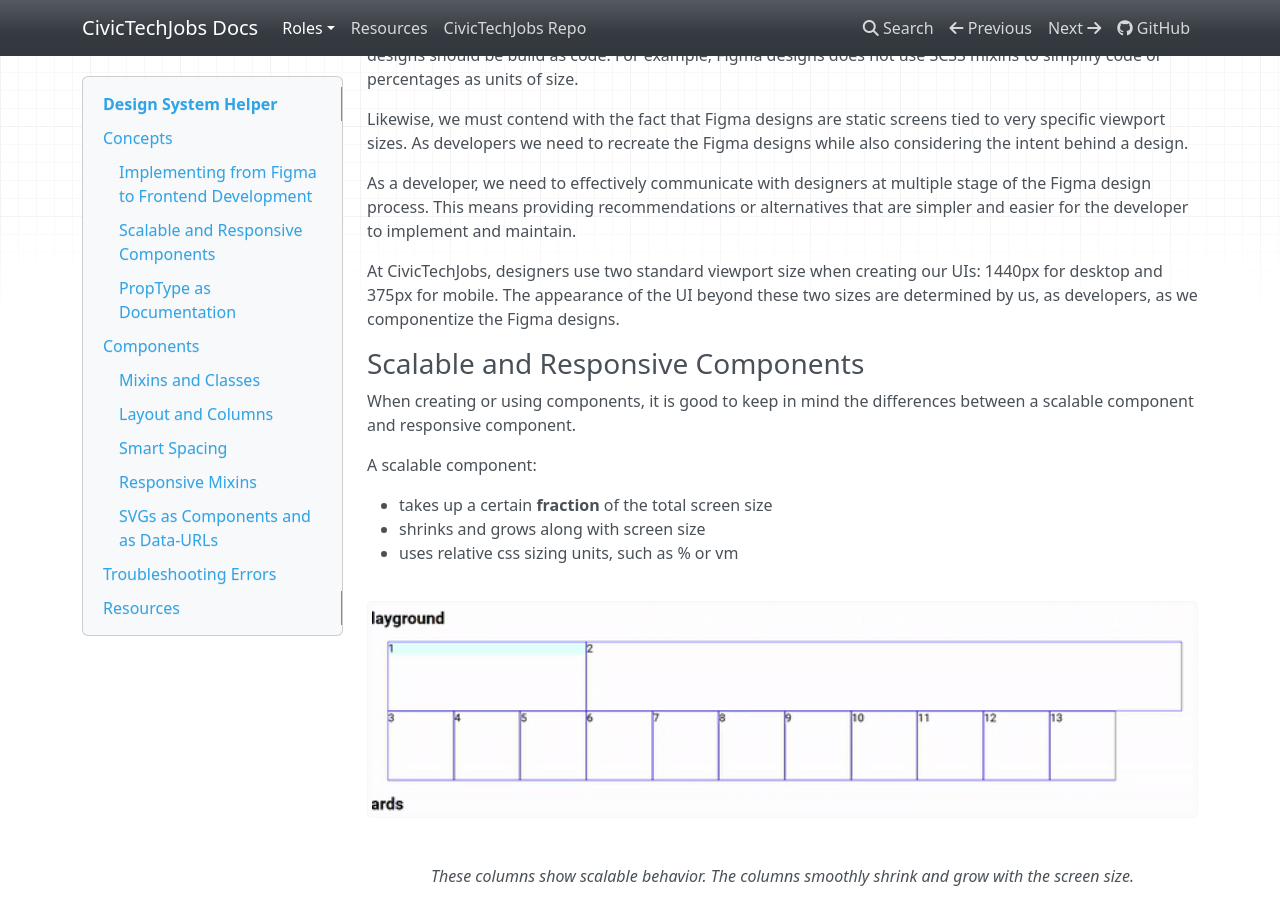
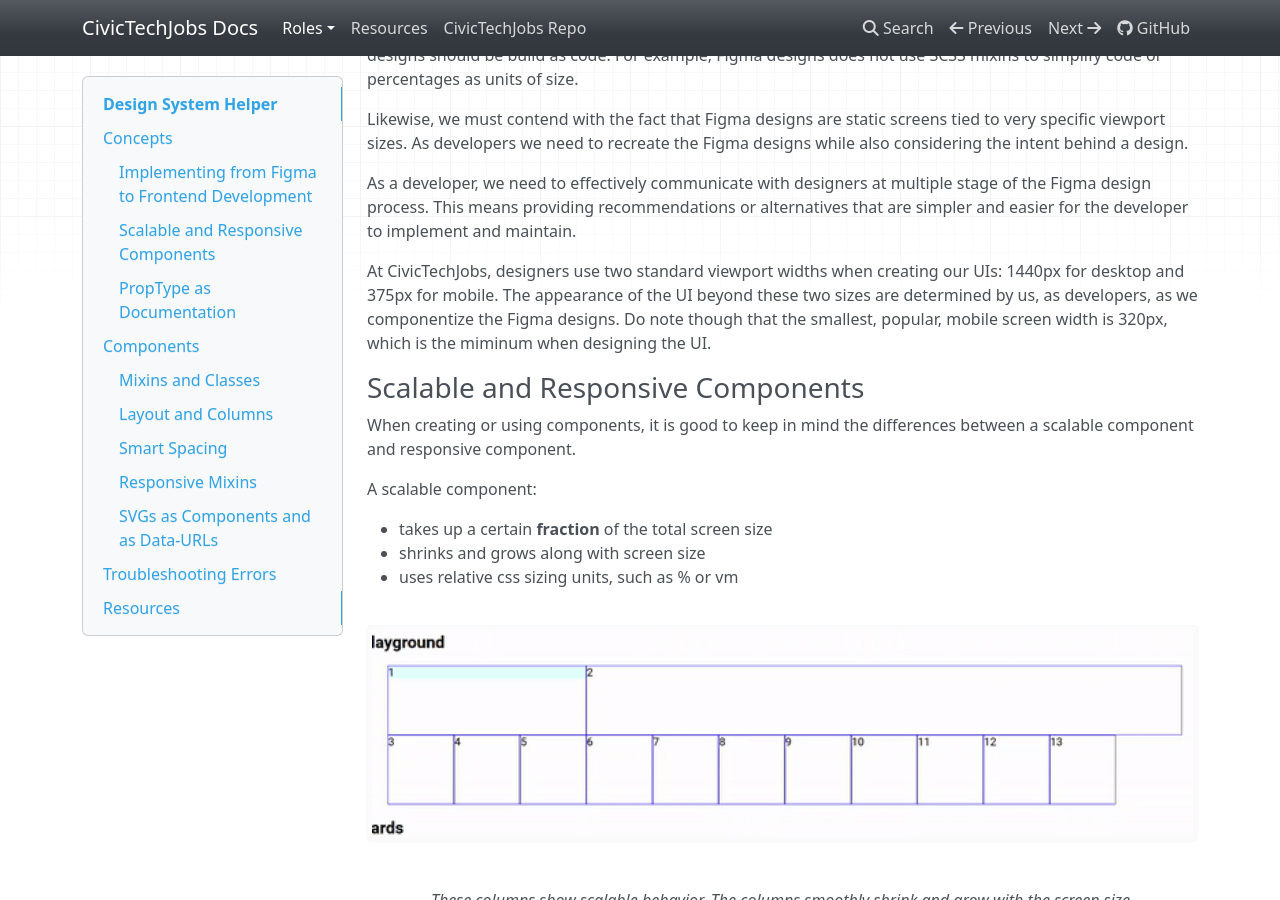
Before and after one commit to Aveline-art/CivicTechJobs-Documentation-Test, an MkDocs documentation site: the page built from docs/developer/design-system.md, in a window 1280 px wide and 900 px high, scrolled down 531 px. Built offline with MkDocs 1.6.1, drawn with Linux system fonts in a browser that asks for light colours; nearby versions of some CDN libraries; some of the changed text lies outside the part shown.

Commit message:
added note on smallest mobile size

````diff
--- a/docs/developer/design-system.md
+++ b/docs/developer/design-system.md
@@ -20,7 +20,7 @@ Likewise, we must contend with the fact that Figma designs are static screens ti
 
 As a developer, we need to effectively communicate with designers at multiple stage of the Figma design process. This means providing recommendations or alternatives that are simpler and easier for the developer to implement and maintain.
 
-At CivicTechJobs, designers use two standard viewport size when creating our UIs: 1440px for desktop and 375px for mobile. The appearance of the UI beyond these two sizes are determined by us, as developers, as we componentize the Figma designs.
+At CivicTechJobs, designers use two standard viewport widths when creating our UIs: 1440px for desktop and 375px for mobile. The appearance of the UI beyond these two sizes are determined by us, as developers, as we componentize the Figma designs. Do note though that the smallest, popular, mobile screen width is 320px, which is the miminum when designing the UI.
 
 ### Scalable and Responsive Components
 
@@ -34,7 +34,7 @@ A scalable component:
 
 <img src="../../assets/scalable.gif" width="100%" />
 
-*<p style="text-align: center;">These columns show scalable behavior. The columns smoothly shrink and grow with the screen size.</p>*
+_<p style="text-align: center;">These columns show scalable behavior. The columns smoothly shrink and grow with the screen size.</p>_
 
 A responsive component:
 
@@ -44,13 +44,13 @@ A responsive component:
 
 <img src="../../assets/responsive.gif" width="100%" />
 
-*<p style="text-align: center;">These buttons show responsive behavior. The buttons do not change until the screen reaches a certain breakpoint.</p>*
+_<p style="text-align: center;">These buttons show responsive behavior. The buttons do not change until the screen reaches a certain breakpoint.</p>_
 
 Scalability and responsiveness are not mutually exclusive. A webpage can contain both scalable and responsive components. As a matter of fact, a single component can be both responsive and scalable.
 
 <img src="../../assets/scale-and-response.gif" width="100%" />
 
-*<p style="text-align: center;">This card shows both scalable and responsive behavior. The width smoothly change with the screen size, but drastically changes at our max small tablet breakpoint.</p>*
+_<p style="text-align: center;">This card shows both scalable and responsive behavior. The width smoothly change with the screen size, but drastically changes at our max small tablet breakpoint.</p>_
 
 Only by combining both scalability and responsiveness in our design, can we create a high-quality website. When translating from Figma to code, most of the time, the work is in deciding what part of the Figma design should scale, and what part should be responsive. As a rule of thumb, when designing the transition from the desktop to mobile Figma, scale down empty space and margins, and responsively shrink buttons and text.
 
@@ -78,7 +78,8 @@ Button.propTypes = {
   ]),
 };
 ```
-*<p style="text-align: center;">For this <Button\> component, PropTypes provide clues on the component's props. From these hints, a developer can guess that a small, long button would be declared as <Button size="sm" length="long"\> </p>*
+
+_<p style="text-align: center;">For this <Button\> component, PropTypes provide clues on the component's props. From these hints, a developer can guess that a small, long button would be declared as <Button size="sm" length="long"\> </p>_
 
 Because comprehensive documentation is difficult for a small team to maintain, we rely on PropTypes and cleanly written code to provide clues on how to use each component. We recommend new developers take time to play with the components in [`components/`](https://github.com/hackforla/CivicTechJobs/tree/main/frontend/src/components) to fully understand how to utilize them.
 
@@ -95,7 +96,6 @@ Because of these benefits, we use a component-first approach to developing web p
 
 As a note, the DS is put together based on industry trends and practices. If you have ever explored Bootstrap, MUI, or Atlassian Design System, you will see many similarities between their components and ours.
 
-
 ### Mixins and Classes
 
 > "Use classes in HTML but mixins in SCSS."
@@ -111,7 +111,8 @@ Most of our styles have a class and mixin equivalent. The class, for the most pa
   @include hidden;
 }
 ```
-*<p style="text-align: center;">Above is the hidden mixin definition. Below is the hidden mixin declaration as part of the .hidden class.</p>*
+
+_<p style="text-align: center;">Above is the hidden mixin definition. Below is the hidden mixin declaration as part of the .hidden class.</p>_
 
 These are both provided to suit different use cases. For example, the class version is best suited for declaring inside of React components or HTML elements as part of the `addClass` prop or `className` attribute. On the other hand, the mixin version is best used when adding it to your own custom style, such as with media queries.
 
@@ -126,14 +127,14 @@ These are both provided to suit different use cases. For example, the class vers
   }
 }
 ```
-*<p style="text-align: center;">Please use the mixin version when you want your own custom style to inherit from an existing style!</p>*
 
+_<p style="text-align: center;">Please use the mixin version when you want your own custom style to inherit from an existing style!</p>_
 
 ### Layout and Columns
 
 > "Using layout and column utilities automatically adds scalability to your pages."
 
-As with most design systems, we use a standard 12-column system to subdivide our layouts. Each column, without spacing, is worth *8.33% of its container's width\**. This means that columns are, by default, scalable.
+As with most design systems, we use a standard 12-column system to subdivide our layouts. Each column, without spacing, is worth \*8.33% of its container's width\*\*. This means that columns are, by default, scalable.
 
 To use of our column classes, first declare a parent container with the `.flex-container` class. Then use `col-*` classes in each children, replacing the `*` with the number for the column size.
 
@@ -144,7 +145,7 @@ To use of our column classes, first declare a parent container with the `.flex-c
      sandbox="allow-forms allow-modals allow-popups allow-presentation allow-same-origin allow-scripts"
    ></iframe>
 
-*<p style="text-align: center;">We need to use a parent `.flex-container` with `col-*` classes to subdivide the UI.</p>*
+_<p style="text-align: center;">We need to use a parent `.flex-container` with `col-_` classes to subdivide the UI.</p>\*
 
 Our 12-column system can be used in conjunction with `.row` and nested `.col-*` to further subdivide the UI, and create more complex layouts.
 
@@ -155,9 +156,9 @@ Our 12-column system can be used in conjunction with `.row` and nested `.col-*`
      sandbox="allow-forms allow-modals allow-popups allow-presentation allow-same-origin allow-scripts"
    ></iframe>
 
-*<p style="text-align: center;">With `.flex-container`, `.row`, and `.col-*`, we can create complex layouts that fit our purposes.</p>*
+_<p style="text-align: center;">With `.flex-container`, `.row`, and `.col-_`, we can create complex layouts that fit our purposes.</p>\*
 
-> ###### *\*Note: Although Figma uses 12 columns to subdivide the entire screen, our column classes subdivides the **container**. This means that we can divide the whole screen into columns, and then divide each column even further to achieve our desired ratios.*
+> ###### _\*Note: Although Figma uses 12 columns to subdivide the entire screen, our column classes subdivides the **container**. This means that we can divide the whole screen into columns, and then divide each column even further to achieve our desired ratios._
 
 ### Smart Spacing
 
@@ -167,28 +168,28 @@ The spacing utilities are classified by attributes and size.
 
 **Table of Spacing Attributes**
 
-| Spacing attribute (margins) | Meaning | \| | Spacing attribute (padding) | Meaning |
-| :-----------: | :----------- | :-----------: | :-----------: |  :----------- |
-| m | all margins | **\|** | p | all paddings |
-| mt | margin-top | **\|** | pt | padding-top |
-| mr | margin-right | **\|** | pr | padding-right |
-| mb | margin-bottom | **\|** | pb | padding-bottom |
-| ml | margin-left | **\|** | pl | padding-left |
-| mx | margin-left and -right | **\|** | px | padding-left and -right |
-| my | margin-top and -bottom | **\|** | py | padding-top and -bottom |
+| Spacing attribute (margins) | Meaning                |   \|   | Spacing attribute (padding) | Meaning                 |
+| :-------------------------: | :--------------------- | :----: | :-------------------------: | :---------------------- |
+|              m              | all margins            | **\|** |              p              | all paddings            |
+|             mt              | margin-top             | **\|** |             pt              | padding-top             |
+|             mr              | margin-right           | **\|** |             pr              | padding-right           |
+|             mb              | margin-bottom          | **\|** |             pb              | padding-bottom          |
+|             ml              | margin-left            | **\|** |             pl              | padding-left            |
+|             mx              | margin-left and -right | **\|** |             px              | padding-left and -right |
+|             my              | margin-top and -bottom | **\|** |             py              | padding-top and -bottom |
 
 **Table of Spacing Sizes**
 
 | Spacing size | Actual size (px) |
-| ----------- | ----------- |
-| 0 | 0px |
-| 1 | 8px |
-| 2 | 16px |
-| 3 | 24px |
-| 4 | 32px |
-| 5 | 40px |
+| ------------ | ---------------- |
+| 0            | 0px              |
+| 1            | 8px              |
+| 2            | 16px             |
+| 3            | 24px             |
+| 4            | 32px             |
+| 5            | 40px             |
 
-*<p style="text-align: center;">Tables showing the different way we classifies our spacing utilities. As an example, `.px-4` sets the left and right padding as 32px.</p>*
+_<p style="text-align: center;">Tables showing the different way we classifies our spacing utilities. As an example, `.px-4` sets the left and right padding as 32px.</p>_
 
 Because our DS is based on a 12-column system, spacing utilities are made such that adding them on would not alter the 12-column system. For that reason, it is optimal to use the spacing utilities whenever possible over setting custom margins or padding.
 
@@ -199,7 +200,7 @@ Because our DS is based on a 12-column system, spacing utilities are made such t
      sandbox="allow-forms allow-modals allow-popups allow-presentation allow-same-origin allow-scripts"
    ></iframe>
 
-*<p style="text-align: center;">Add margins responsibly. Try to use the spacing utilities over creating custom margin classes.</p>*
+_<p style="text-align: center;">Add margins responsibly. Try to use the spacing utilities over creating custom margin classes.</p>_
 
 As an example, if Figma indicates a 10px left margin, use either `.ml-1` or `.ml-2`. Other times, however, Figma designs show spacing that falls outside of our size range. In this scenario, rather than set a specific margin, try to use centering instead, as large spaces are usually not a result of spacing, but of centering.
 
@@ -211,7 +212,7 @@ By being smart about the way we include spacing, we ensure scalability and reduc
 
 Several of our components have `*-responsive` mixins at the end of the `.scss` file. These act as helpers to quickly create responsiveness into our components, keeping our code simple to understand.
 
-These mixins always use max-width in its media query (as we use a desktop-first approach), so order matters! To use them properly, specify a default* and declare screen size from largest to smallest:
+These mixins always use max-width in its media query (as we use a desktop-first approach), so order matters! To use them properly, specify a default\* and declare screen size from largest to smallest:
 
 <iframe src="https://codesandbox.io/embed/responsive-mixins-c7269h?fontsize=14&hidenavigation=1&module=%2Fsrc%2Fstyles.scss&theme=dark"
      style="width:100%; height:500px; border:0; border-radius: 4px; overflow:hidden;"
@@ -220,12 +221,11 @@ These mixins always use max-width in its media query (as we use a desktop-first
      sandbox="allow-forms allow-modals allow-popups allow-presentation allow-same-origin allow-scripts"
    ></iframe>
 
-*<p style="text-align: center;">DO: specify a default on top and declare `*-responsive` mixins from large to small screen sizes.</p>*
+_<p style="text-align: center;">DO: specify a default on top and declare `_-responsive` mixins from large to small screen sizes.</p>\*
 
-*<p style="text-align: center;">DON'T: declare `*-responsive` mixins without a default on top or from a smaller to larger screen size.</p>*
+_<p style="text-align: center;">DON'T: declare `_-responsive` mixins without a default on top or from a smaller to larger screen size.</p>\*
 
-
-> ###### *\*Note: There is one caveat to that as some components come with their own default. For example, buttons take a size prop, in which you declare a default already. Therefore when using the responsive mixin for button size, there is no need to declare a top level default in the scss code.*
+> ###### _\*Note: There is one caveat to that as some components come with their own default. For example, buttons take a size prop, in which you declare a default already. Therefore when using the responsive mixin for button size, there is no need to declare a top level default in the scss code._
 
 ### SVGs as Components and as Data-URLs
 
@@ -263,13 +263,14 @@ import copIconOps from "./svgs/cop-icon-ops.svg?url";
 import copIconProduct from "./svgs/cop-icon-product.svg?url";
 import copIconUiux from "./svgs/cop-icon-uiux.svg?url";
 ```
-*<p style="text-align: center;">The top icons are imported from the image file as SVG components. The bottom icons are the same file imported as data-urls. Notice how the latter import file adds "?url".</p>*
+
+_<p style="text-align: center;">The top icons are imported from the image file as SVG components. The bottom icons are the same file imported as data-urls. Notice how the latter import file adds "?url".</p>_
 
 When using our SVG assets make sure to use the best import for the job. In some cases, however, neither of these imports are optimal to use. For example the SVG itself might be incorrectly formatted.
 
 <img src="../../assets/logo-horizontal.svg" width="600" />
 
-*<p style="text-align: center;">This SVG contains extra spaces, especially on the bottom. This image is impossible to center correctly without adding unnecessary margins.</p>*
+_<p style="text-align: center;">This SVG contains extra spaces, especially on the bottom. This image is impossible to center correctly without adding unnecessary margins.</p>_
 
 In this case, rather than calculating some difficult to maintain, complex spacing, simply request the design team to provide a better SVG or edit the SVG yourself and send a copy to the design team.
 
@@ -286,7 +287,8 @@ This happens when @extend is used inside of media queries. An example using our
   }
 }
 ```
-*<p style="text-align: center;">Using @extend inside of a media query will result in an error. Instead, use a mixin declaration with @include instead. Most classes in the DS include an equivalent mixin for this specific purpose.</p>*
+
+_<p style="text-align: center;">Using @extend inside of a media query will result in an error. Instead, use a mixin declaration with @include instead. Most classes in the DS include an equivalent mixin for this specific purpose.</p>_
 
 ```SCSS
 .header-logo-desktop {
@@ -295,7 +297,8 @@ This happens when @extend is used inside of media queries. An example using our
   }
 }
 ```
-*<p style="text-align: center;">This works because it declares a mixin rather than extend the class!</p>*
+
+_<p style="text-align: center;">This works because it declares a mixin rather than extend the class!</p>_
 
 To avoid these errors, it is encouraged to use the mixin rather than the class version of a specific style for inheritance whenever possible!
 
````
Also changed, not shown: other parts of docs/developer/design-system.md (+1 -1 lines).
